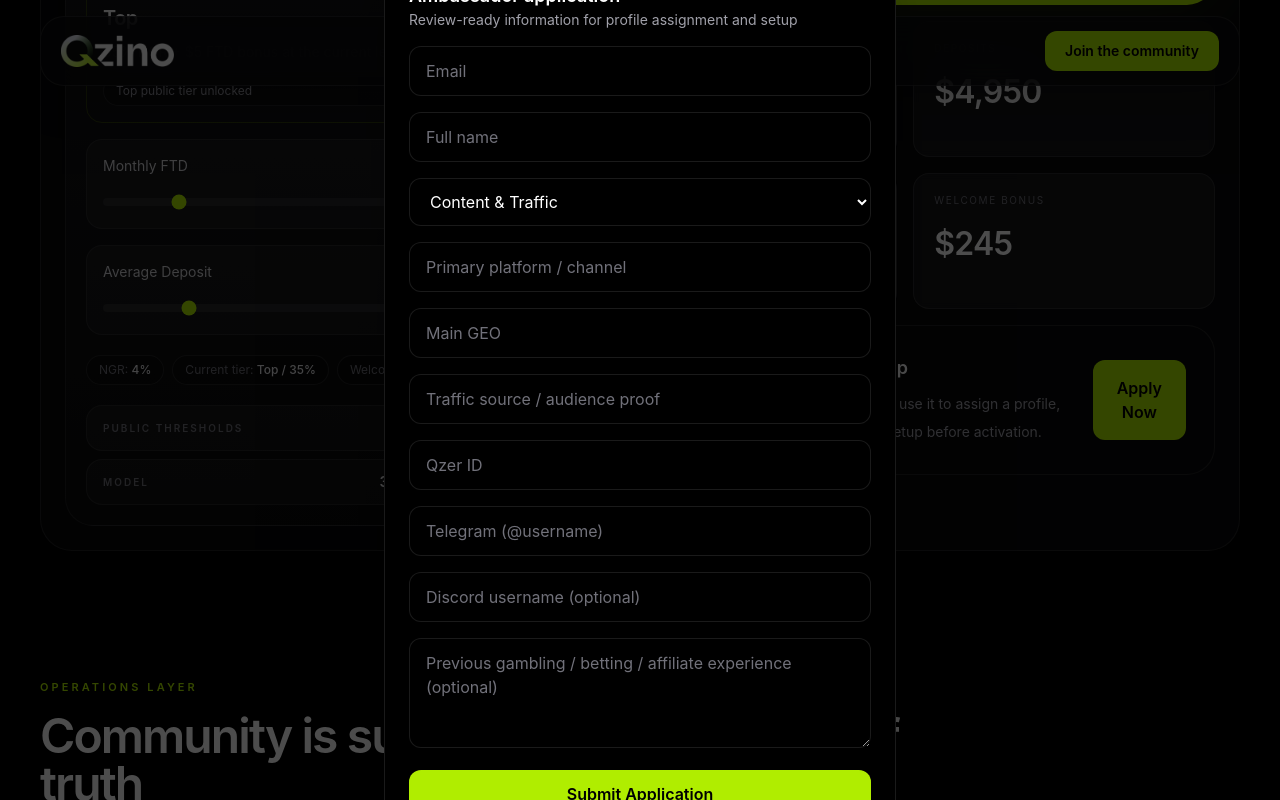
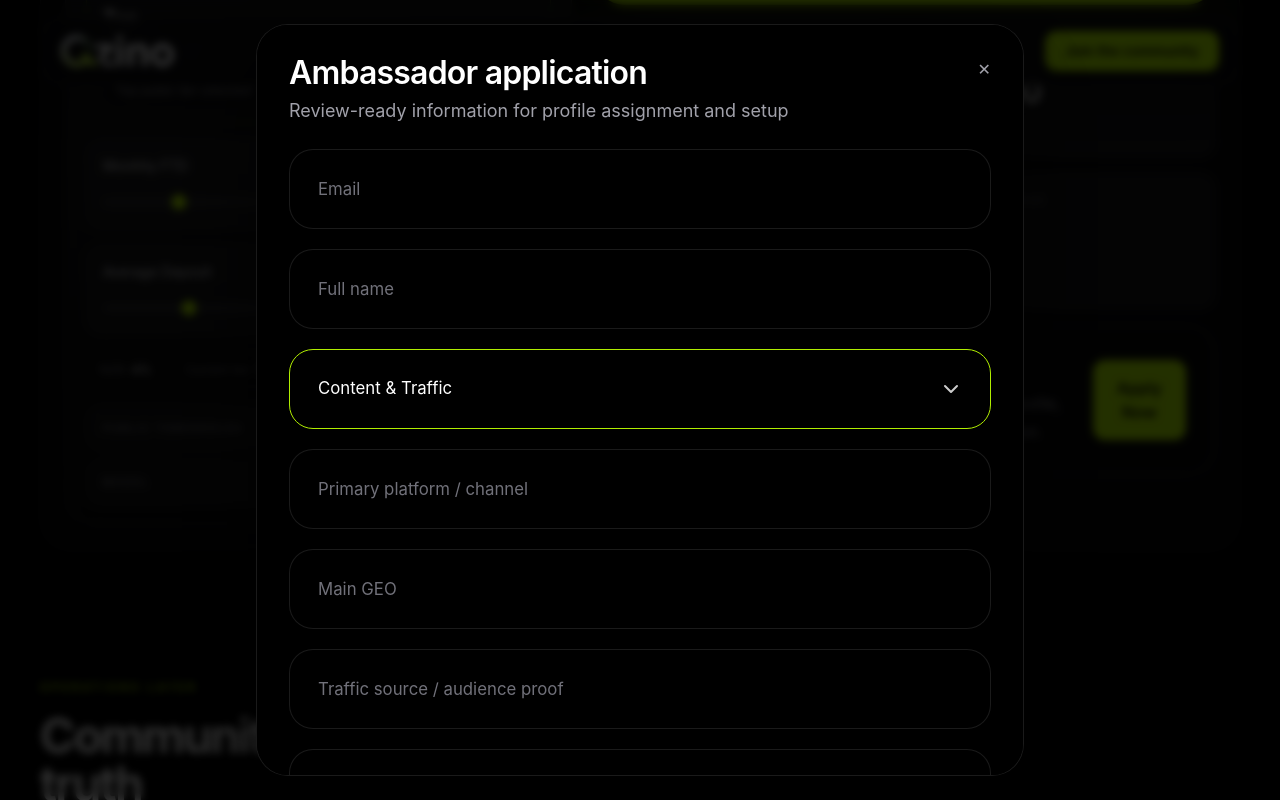
Before and after one commit to kobriyyu/qzino-ambassador-site, a Next.js app: page / in a window 1280 px wide. Both pictures are taken after a click on the button "Apply Now". Shown: the part 2210-3010 px from the top of the page. Built offline with nearby package versions, Linux system fonts and the light colour scheme.

Commit message:
Fix modal form viewport overflow

```diff
--- a/app/page.tsx
+++ b/app/page.tsx
@@ -6,6 +6,7 @@ import {
   BadgeDollarSign,
   BarChart3,
   ClipboardCheck,
+  ChevronDown,
   Crown,
   Disc3,
   MonitorPlay,
@@ -441,7 +442,7 @@ export default function QzinoAmbassadorProgramSite() {
               <a href="#program" className="text-sm text-zinc-400 transition hover:text-white">Program</a>
               <a href="#faq" className="text-sm text-zinc-400 transition hover:text-white">FAQ</a>
             </div>
-            <a href="https://discord.gg/R3EpXeQf" target="_blank" rel="noreferrer" className="rounded-xl bg-[#B0ED00] px-5 py-2.5 text-sm font-semibold text-black transition hover:bg-[#c6ff22]">
+            <a href="https://discord.gg/EPD2QK8tP4" target="_blank" rel="noreferrer" className="rounded-xl bg-[#B0ED00] px-5 py-2.5 text-sm font-semibold text-black transition hover:bg-[#c6ff22]">
               Join the community
             </a>
           </div>
@@ -768,7 +769,7 @@ export default function QzinoAmbassadorProgramSite() {
                     <div className="mt-3 text-3xl font-semibold tracking-tight text-white">Discord supports the lifecycle. It does not replace review or tracking.</div>
                   </div>
                   <a
-                    href="https://discord.gg/R3EpXeQf"
+                    href="https://discord.gg/EPD2QK8tP4"
                     target="_blank"
                     rel="noreferrer"
                     className="inline-flex shrink-0 items-center justify-center rounded-2xl border border-[#B0ED00]/25 bg-[#B0ED00]/10 px-4 py-2.5 text-sm font-semibold text-[#B0ED00] transition hover:bg-[#B0ED00] hover:text-black"
@@ -883,7 +884,7 @@ export default function QzinoAmbassadorProgramSite() {
               </div>
               <div className="flex w-full max-w-[22rem] flex-col gap-3">
                 <a
-                  href="https://discord.gg/R3EpXeQf"
+                  href="https://discord.gg/EPD2QK8tP4"
                   target="_blank"
                   rel="noreferrer"
                   className="inline-flex min-h-[3.75rem] w-full items-center justify-center gap-3 rounded-2xl bg-[#B0ED00] px-6 py-3.5 text-lg font-semibold tracking-tight text-black shadow-[0_12px_30px_rgba(176,237,0,0.16)] transition duration-200 hover:-translate-y-0.5 hover:bg-[#c6ff22]"
@@ -903,40 +904,45 @@ export default function QzinoAmbassadorProgramSite() {
       </div>
 
       {openForm && (
-        <div className="fixed inset-0 z-50 flex items-center justify-center bg-black/70 px-4">
-          <div className="w-full max-w-lg rounded-2xl border border-white/10 bg-black p-6 text-white shadow-2xl">
+        <div className="fixed inset-0 z-50 overflow-y-auto bg-black/80 px-4 py-6 backdrop-blur-sm">
+          <div className="mx-auto flex min-h-full items-center justify-center">
+            <div className="max-h-[calc(100vh-3rem)] w-full max-w-3xl overflow-y-auto rounded-[32px] border border-white/10 bg-black p-6 text-white shadow-[0_30px_90px_rgba(0,0,0,0.45)] md:p-8">
             <div className="flex items-start justify-between gap-4">
               <div>
-                <div className="text-lg font-semibold">Ambassador application</div>
-                <p className="text-sm text-zinc-400">Review-ready information for profile assignment and setup</p>
+                <div className="text-2xl font-semibold tracking-tight md:text-[2rem]">Ambassador application</div>
+                <p className="mt-2 text-base text-zinc-400 md:text-lg">Review-ready information for profile assignment and setup</p>
               </div>
               <button type="button" onClick={() => setOpenForm(false)} className="text-zinc-400 transition hover:text-white">
                 ✕
               </button>
             </div>
 
-            <form onSubmit={handleApplicationSubmit} className="mt-4 space-y-4">
-              <input required value={email} onChange={(e) => setEmail(e.target.value)} placeholder="Email" className="w-full rounded-xl border border-white/10 bg-black px-4 py-3 text-white outline-none placeholder:text-zinc-500 focus:border-[#B0ED00]" />
-              <input required value={fullName} onChange={(e) => setFullName(e.target.value)} placeholder="Full name" className="w-full rounded-xl border border-white/10 bg-black px-4 py-3 text-white outline-none placeholder:text-zinc-500 focus:border-[#B0ED00]" />
-              <select value={profileType} onChange={(e) => setProfileType(e.target.value)} className="w-full rounded-xl border border-white/10 bg-black px-4 py-3 text-white outline-none focus:border-[#B0ED00]">
-                <option>Content & Traffic</option>
-                <option>Streamer</option>
-                <option>Player Hunter</option>
-              </select>
-              <input required value={primaryPlatform} onChange={(e) => setPrimaryPlatform(e.target.value)} placeholder="Primary platform / channel" className="w-full rounded-xl border border-white/10 bg-black px-4 py-3 text-white outline-none placeholder:text-zinc-500 focus:border-[#B0ED00]" />
-              <input required value={primaryGeo} onChange={(e) => setPrimaryGeo(e.target.value)} placeholder="Main GEO" className="w-full rounded-xl border border-white/10 bg-black px-4 py-3 text-white outline-none placeholder:text-zinc-500 focus:border-[#B0ED00]" />
-              <input required value={trafficSource} onChange={(e) => setTrafficSource(e.target.value)} placeholder="Traffic source / audience proof" className="w-full rounded-xl border border-white/10 bg-black px-4 py-3 text-white outline-none placeholder:text-zinc-500 focus:border-[#B0ED00]" />
-              <input required value={qzerId} onChange={(e) => setQzerId(e.target.value)} placeholder="Qzer ID" className="w-full rounded-xl border border-white/10 bg-black px-4 py-3 text-white outline-none placeholder:text-zinc-500 focus:border-[#B0ED00]" />
-              <input required value={telegramUsername} onChange={(e) => setTelegramUsername(e.target.value)} placeholder="Telegram (@username)" className="w-full rounded-xl border border-white/10 bg-black px-4 py-3 text-white outline-none placeholder:text-zinc-500 focus:border-[#B0ED00]" />
-              <input value={discordUsername} onChange={(e) => setDiscordUsername(e.target.value)} placeholder="Discord username (optional)" className="w-full rounded-xl border border-white/10 bg-black px-4 py-3 text-white outline-none placeholder:text-zinc-500 focus:border-[#B0ED00]" />
-              <textarea value={experience} onChange={(e) => setExperience(e.target.value)} placeholder="Previous gambling / betting / affiliate experience (optional)" className="min-h-[110px] w-full rounded-xl border border-white/10 bg-black px-4 py-3 text-white outline-none placeholder:text-zinc-500 focus:border-[#B0ED00]" />
+            <form onSubmit={handleApplicationSubmit} className="mt-6 space-y-4 md:space-y-5">
+              <input required value={email} onChange={(e) => setEmail(e.target.value)} placeholder="Email" className="h-20 w-full rounded-[24px] border border-white/10 bg-black px-7 text-[1.05rem] text-white outline-none placeholder:text-zinc-500 focus:border-[#B0ED00]" />
+              <input required value={fullName} onChange={(e) => setFullName(e.target.value)} placeholder="Full name" className="h-20 w-full rounded-[24px] border border-white/10 bg-black px-7 text-[1.05rem] text-white outline-none placeholder:text-zinc-500 focus:border-[#B0ED00]" />
+              <div className="relative">
+                <select value={profileType} onChange={(e) => setProfileType(e.target.value)} className="h-20 w-full appearance-none rounded-[24px] border border-[#B0ED00] bg-black px-7 pr-16 text-[1.05rem] text-white outline-none focus:border-[#c6ff22]">
+                  <option>Content & Traffic</option>
+                  <option>Streamer</option>
+                  <option>Player Hunter</option>
+                </select>
+                <ChevronDown className="pointer-events-none absolute right-7 top-1/2 h-6 w-6 -translate-y-1/2 text-white/80" />
+              </div>
+              <input required value={primaryPlatform} onChange={(e) => setPrimaryPlatform(e.target.value)} placeholder="Primary platform / channel" className="h-20 w-full rounded-[24px] border border-white/10 bg-black px-7 text-[1.05rem] text-white outline-none placeholder:text-zinc-500 focus:border-[#B0ED00]" />
+              <input required value={primaryGeo} onChange={(e) => setPrimaryGeo(e.target.value)} placeholder="Main GEO" className="h-20 w-full rounded-[24px] border border-white/10 bg-black px-7 text-[1.05rem] text-white outline-none placeholder:text-zinc-500 focus:border-[#B0ED00]" />
+              <input required value={trafficSource} onChange={(e) => setTrafficSource(e.target.value)} placeholder="Traffic source / audience proof" className="h-20 w-full rounded-[24px] border border-white/10 bg-black px-7 text-[1.05rem] text-white outline-none placeholder:text-zinc-500 focus:border-[#B0ED00]" />
+              <input required value={qzerId} onChange={(e) => setQzerId(e.target.value)} placeholder="Qzer ID" className="h-20 w-full rounded-[24px] border border-white/10 bg-black px-7 text-[1.05rem] text-white outline-none placeholder:text-zinc-500 focus:border-[#B0ED00]" />
+              <input required value={telegramUsername} onChange={(e) => setTelegramUsername(e.target.value)} placeholder="Telegram (@username)" className="h-20 w-full rounded-[24px] border border-white/10 bg-black px-7 text-[1.05rem] text-white outline-none placeholder:text-zinc-500 focus:border-[#B0ED00]" />
+              <input value={discordUsername} onChange={(e) => setDiscordUsername(e.target.value)} placeholder="Discord username (optional)" className="h-20 w-full rounded-[24px] border border-white/10 bg-black px-7 text-[1.05rem] text-white outline-none placeholder:text-zinc-500 focus:border-[#B0ED00]" />
+              <textarea value={experience} onChange={(e) => setExperience(e.target.value)} placeholder="Previous gambling / betting / affiliate experience (optional)" className="min-h-[180px] w-full rounded-[24px] border border-white/10 bg-black px-7 py-6 text-[1.05rem] text-white outline-none placeholder:text-zinc-500 focus:border-[#B0ED00]" />
 
               {submitMessage ? <p className="text-sm text-zinc-300">{submitMessage}</p> : null}
 
-              <button type="submit" disabled={isSubmitting} className="w-full rounded-xl bg-[#B0ED00] px-5 py-3 font-semibold text-black transition hover:bg-[#c6ff22] disabled:opacity-60">
+              <button type="submit" disabled={isSubmitting} className="mt-2 min-h-[5rem] w-full rounded-[24px] bg-[#B0ED00] px-6 py-4 text-2xl font-semibold tracking-tight text-black transition hover:bg-[#c6ff22] disabled:opacity-60">
                 {isSubmitting ? "Submitting..." : "Submit Application"}
               </button>
             </form>
+          </div>
           </div>
         </div>
       )}
```
